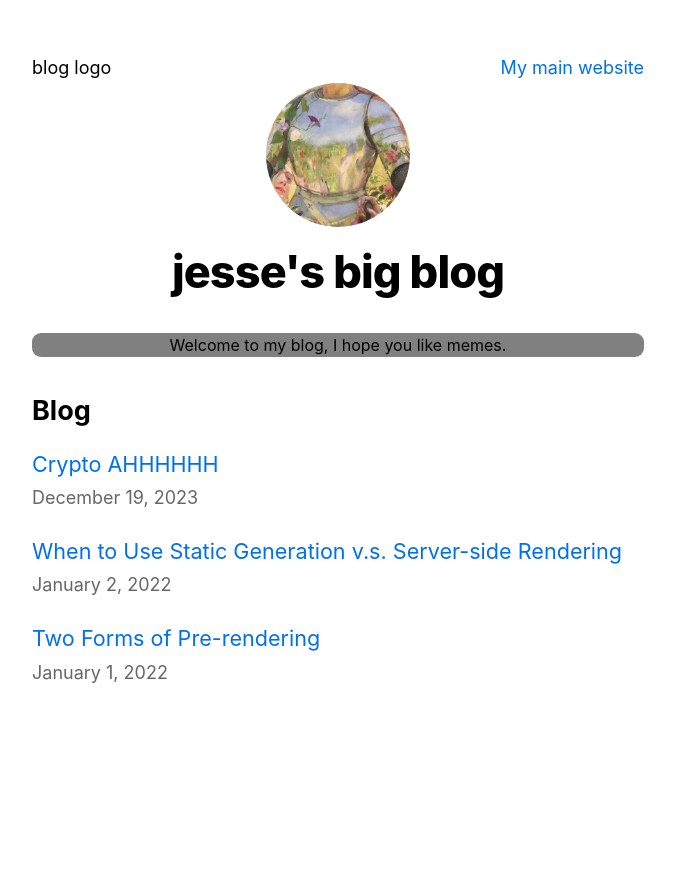
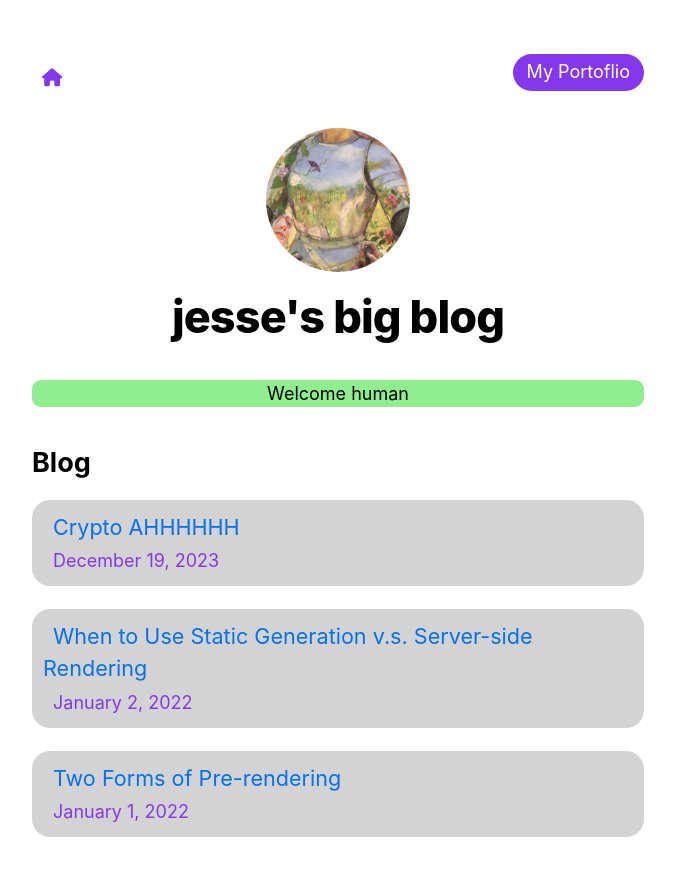
Before and after one commit to ducks23/markdown-blog, a Next.js app: page / in a window 1280 px wide. Shown: the top 876 px of the page, without its empty margins (302-977 px from the left). Before the commit the page ends 800 px from the top, so only its background shows below. Built offline with nearby package versions, Linux system fonts and the light colour scheme; a small style sheet from the web is missing.

Commit message:
blog update

```diff
--- a/components/nav.jsx
+++ b/components/nav.jsx
@@ -1,10 +1,23 @@
+import { motion } from "framer-motion";
+import Link from "next/link";
+
 export default function NavBar() {
   return (
     <nav>
       <div className="nav-div-container">
-				<div>blog logo</div>
+        <Link href={"/"}>
+          <i style={{ color: "#8338ec" }} className="fas fa-home"></i>
+        </Link>
+
         <div>
-					<a href="https://jesseleonard.app"> My main website</a>
+          <div className="example-container">
+            <motion.div whileHover={{ scale: 1.2 }} whileTap={{ scale: 0.8 }}>
+              {" "}
+              <a className="link-button" href="https://jesseleonard.app">
+                My Portoflio{" "}
+              </a>
+            </motion.div>
+          </div>
         </div>
       </div>
     </nav>
--- a/package.json
+++ b/package.json
@@ -6,8 +6,10 @@
     "start": "next start"
   },
   "dependencies": {
+    "@fortawesome/fontawesome-free": "^6.5.1",
     "date-fns": "^2.30.0",
     "docco": "^0.9.1",
+    "framer-motion": "^10.16.16",
     "gray-matter": "^4.0.3",
     "highlight.js": "^11.8.0",
     "next": "latest",
--- a/pages/_app.js
+++ b/pages/_app.js
@@ -1,4 +1,9 @@
 import "../styles/global.css";
+
+
+import '@fortawesome/fontawesome-free/css/all.min.css'; // Ensure the path is correct
+
+
 
 export default function App({ Component, pageProps }) {
 	return <Component {...pageProps} />;
--- a/pages/index.js
+++ b/pages/index.js
@@ -13,13 +13,9 @@ export default function Home({ allPostsData }) {
         <title>{siteTitle}</title>
       </Head>
       <section className={utilStyles.headingMd}>
-				<p className="paragraph_idx">
-					Welcome to my blog, I hope you like memes.{" "}
-				</p>
+        <p className="paragraph_idx">Welcome human </p>
       </section>
-			<section
-				className={`${utilStyles.headingMd} ${utilStyles.padding1px}`}
-			>
+      <section className={`${utilStyles.headingMd} ${utilStyles.padding1px}`}>
         <h2 className={utilStyles.headingLg}>Blog</h2>
         <ul className={utilStyles.list}>
           {allPostsData.map(({ id, date, title }) => (
--- a/styles/global.css
+++ b/styles/global.css
@@ -22,12 +22,15 @@ body {
     text-align: center;
     border-radius: 0.5rem;
     font-size: 16px;
-    background: grey;
+    font-size: large;
+    background: lightgreen;
 }
 
 .nav-div-container {
     display: flex;
     justify-content: space-between;
+    margin-bottom: 25px;
+    color:#8338ec
 }
 
 * {
@@ -37,6 +40,7 @@ body {
 a {
     color: #0070f3;
     text-decoration: none;
+    padding: 10px;
 }
 
 a:hover {
@@ -47,3 +51,33 @@ img {
     max-width: 100%;
     display: block;
 }
+
+nav-text {
+    padding: 10px;
+}
+.example-container div {
+    background: #8338ec;
+    border-radius: 30px;
+    padding: 4px;
+    width: auto;
+    height: auto;
+}
+.link-button {
+    color: white;
+    padding: 10px;
+}
+
+.refresh {
+    padding: 10px;
+    position: absolute;
+    background: rgba(0, 0, 0, 0.4);
+    border-radius: 10px;
+    width: 20px;
+    height: 20px;
+    top: 10px;
+    right: 10px;
+    display: flex;
+    justify-content: center;
+    align-items: center;
+    cursor: pointer;
+}
--- a/styles/utils.module.css
+++ b/styles/utils.module.css
@@ -45,8 +45,13 @@
 
 .listItem {
   margin: 0 0 1.25rem;
+  background-color: lightgray;
+  padding: 11px;
+  border-radius: 1rem;
+
 }
 
 .lightText {
-  color: #666;
+  color: #8338ec;
+  padding: 10px;
 }
```
Also changed, not shown: 1 other file (tests, documents, lock files or other folders). Lines whose indentation alone changed are shown as unchanged.
